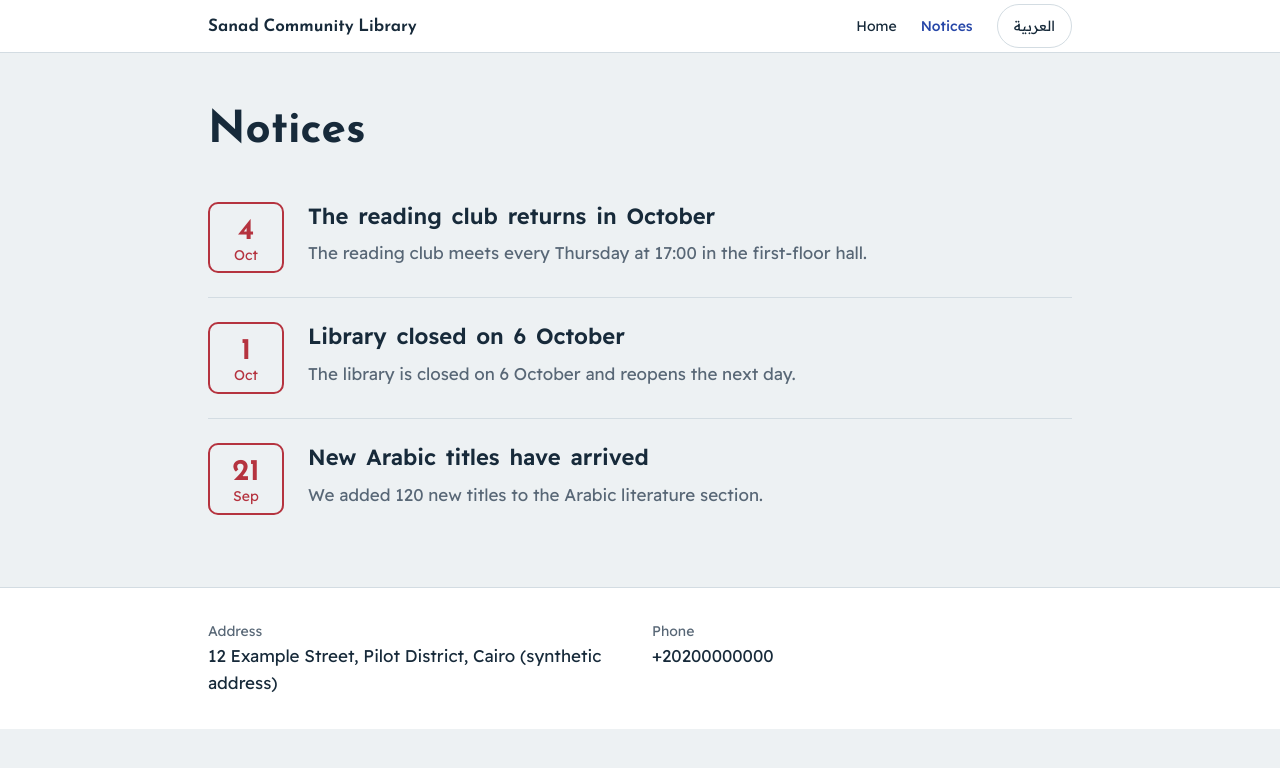
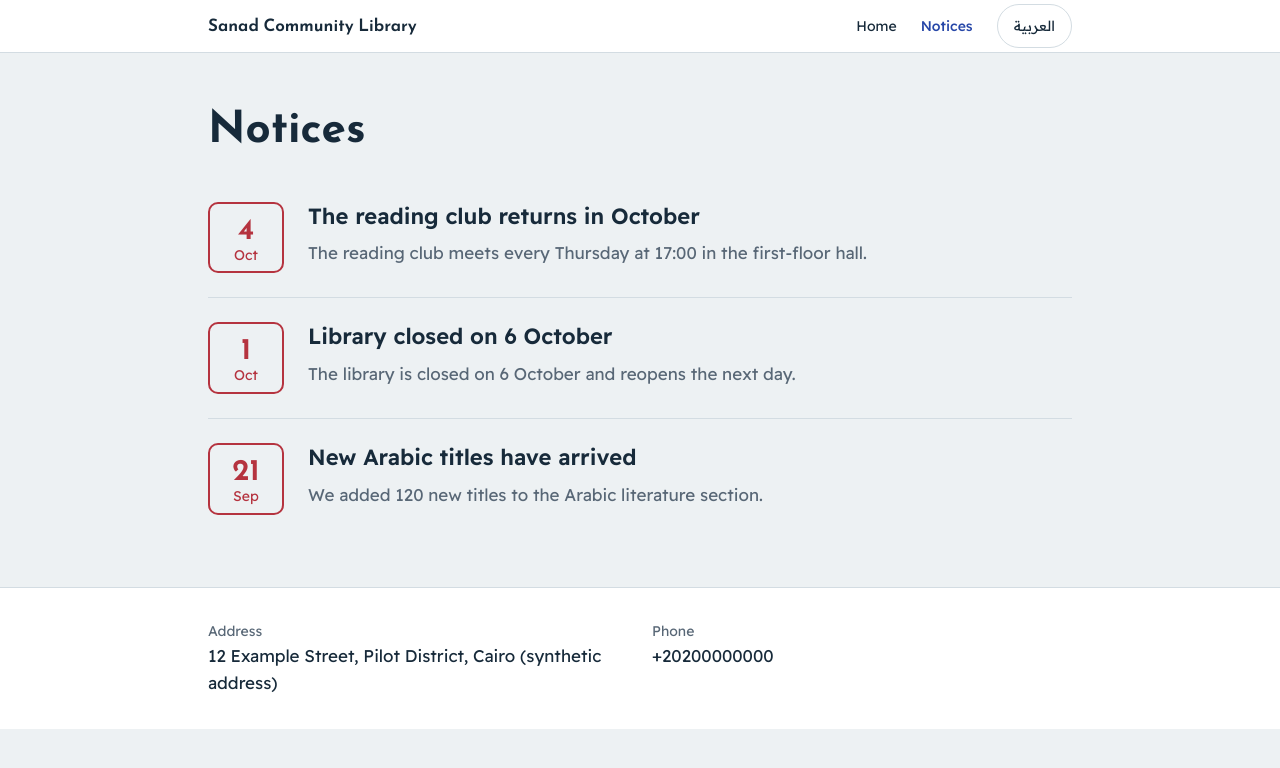
Before and after one commit to Jovo-Jovi/devos-pilot, a Next.js app: page /en/notices in a window 1280 px wide. Shown: the top 768 px of the page. Built offline with nearby package versions, Linux system fonts and the light colour scheme.

Commit message:
T10 a3: builder (grok-4.7-xhigh, effort xhigh, fast no)

```diff
--- a/src/styles/global.css
+++ b/src/styles/global.css
@@ -94,6 +94,7 @@ html[dir="ltr"] .track { background-image: repeating-linear-gradient(to right, v
 .stamp b { display: block; font-family: var(--font-display); font-size: var(--text-4); font-weight: 600; font-variant-numeric: tabular-nums; }
 .stamp span { font-size: var(--text-1); }
 .notice :is(h2, h3) { font-size: var(--text-3); font-weight: 600; line-height: 1.35; margin: 0 0 var(--space-2); }
+html[lang="en"] .notice :is(h2, h3) { word-spacing: normal; }
 .notice p { margin: 0; color: var(--color-ink-muted); max-inline-size: 60ch; }
 
 /* Footer */
```
Also changed, not shown: 4 other files (tests, documents, lock files or other folders).
